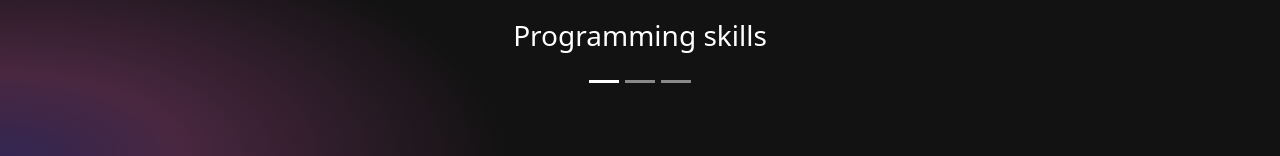
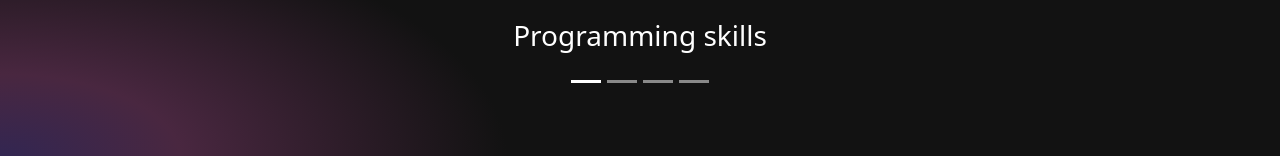
Before and after one commit to Josue-Ferreira/my-web-site, a React (Vite) app: page / in a window 1280 px wide. Shown: the part 1241-1397 px from the top of the page. Built offline with nearby package versions, Linux system fonts and the light colour scheme.

Commit message:
fix carousel caption minor bug

```diff
--- a/src/components/SkillsCarousel.jsx
+++ b/src/components/SkillsCarousel.jsx
@@ -73,7 +73,7 @@ const SkillsCarousel = ({language}) => {
                 className='skills-carousel'
                 >
                 <CarouselIndicators
-                    items={[0,1,2]}
+                    items={[0,1,2,3]}
                     activeIndex={activeIndex}
                     onClickHandler={goToIndex}
                 />
```
